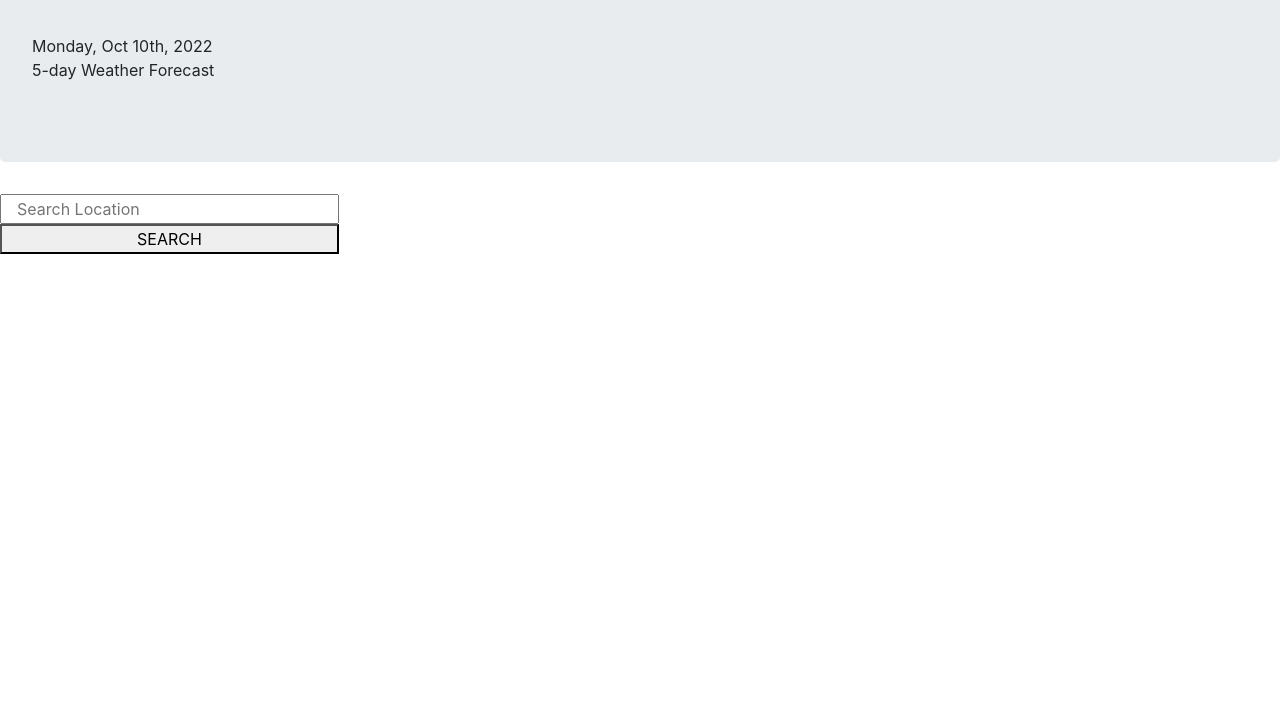
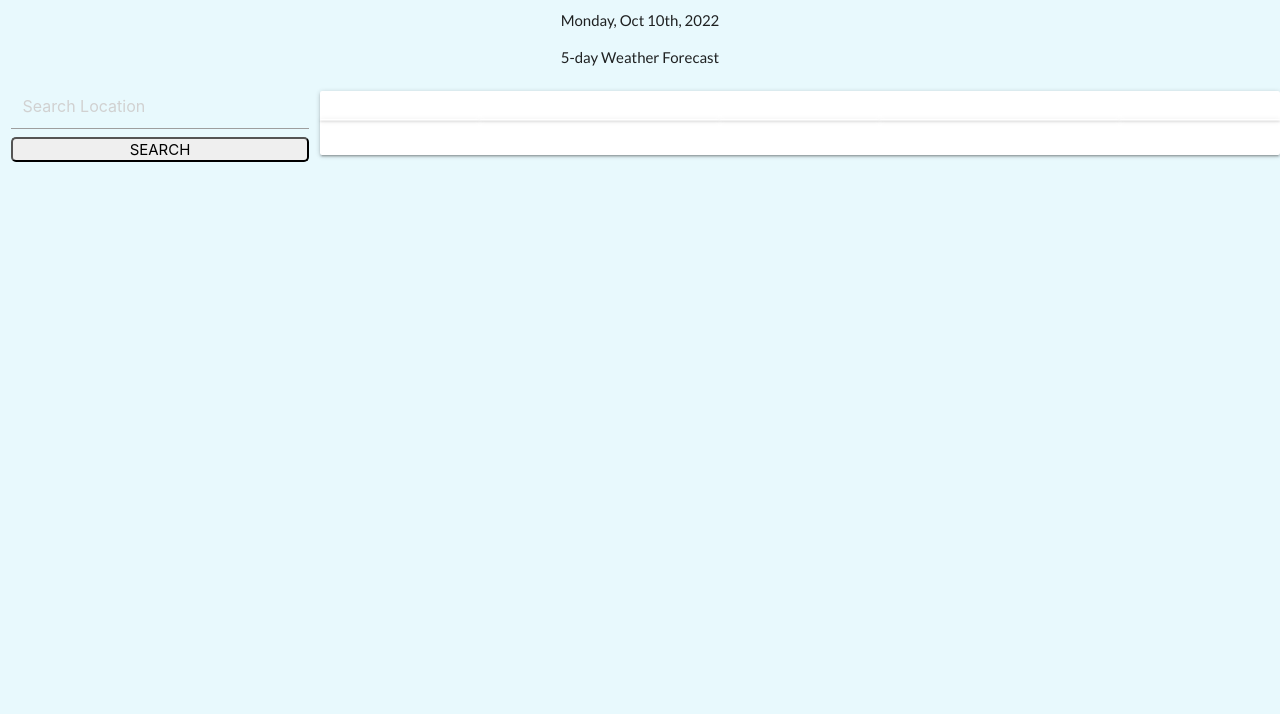
Before and after one commit to YogiBruce/weatherWherever, a plain HTML site: page index.html in a window 1280 px wide. Shown: the part 86-800 px from the top of the page. Drawn offline with nearby package versions, Linux system fonts and the light colour scheme; a web font is replaced by a local one.

Commit message:
switch bootstrap to materialize, add columns and cards

```diff
--- a/assets/style.css
+++ b/assets/style.css
@@ -1,5 +1,6 @@
 body{
-
+    font-family: 'Lato', sans-serif;
+    background-color: #e8f9fd;
 }
 
 .jumbotron{
@@ -26,11 +27,8 @@ section{
 
 }
 
-input, button, .card{
-
-}
-
 .card{
+    margin:10px;
 
 }
 
@@ -47,6 +45,8 @@ input, button, .card{
 }
 
 #searchBtn{
+    border-radius: 5px;
+    padding: 2px;
 
 }
 
--- a/index.html
+++ b/index.html
@@ -6,7 +6,7 @@
     <meta http-equiv="X-UA-Compatible" content="IE=edge">
     <meta name="viewport" content="width=device-width, initial-scale=1.0">
     <link href="https://fonts.googleapis.com/css2?family=Combo&family=Lato&display=swap" rel="stylesheet">
-    <link rel="stylesheet" href="https://stackpath.bootstrapcdn.com/bootstrap/4.3.1/css/bootstrap.min.css" />
+    <link rel="stylesheet" href="https://cdnjs.cloudflare.com/ajax/libs/materialize/1.0.0/css/materialize.min.css">
     <link rel="stylesheet" href="assets/style.css">
 
 
@@ -15,31 +15,34 @@
 
 </head>
 
-<body class="justify-content-center">
-    <h1>Weather Wherever</h1>
-    <header class="col-12 jumbotron" id="currentDay"></header>
+<body>
+    <h1 class="col s12 center-align flow-text">Weather Wherever</h1>
+    <header class="col s12 center-align jumbotron" id="currentDay"></header>
 
     <main class="row">
-        <aside class="col-4 justify-content-center" id="history">
+        <aside class="col s12 m4 l3 center-align" id="history" >
             <!--Submit city request-->
-            <input class="col-md-10" placeholder="Search Location">
+            <input class="col s12 input" placeholder="Search Location">
             <br>
-            <button class="col-md-10" id="searchBtn">SEARCH</button>
-            <br>
+            <button class="col s12 hoverable" id="searchBtn">SEARCH</button>
+            <div class="divider"></div>
+
         </aside>
+        <div class="container col s12 m8 l9 card-panel">
+            <section class="row s12 center-align valign-wrapper weatherFuture" id="day1main">
+                <!--Weather displayed here-->
+            </section>
 
-        <section class="col-8 justify-content-center weatherFuture" id="day1main">
-            <!--Weather displayed here-->
-        </section>
+            <div class="row center-align">
+                <!--Forecast display block-->
+                <section class="col s2 card-panel forecast" id="day1"></section>
+                <section class="col s3 card-panel forecast" id="day2"></section>
+                <section class="col s2 card-panel forecast" id="day3"></section>
+                <section class="col s3 card-panel forecast" id="day4"></section>
+                <section class="col s2 card-panel forecast" id="day5"></section>
+            </div>
+        </div>
 
-        <div>
-            <!--Forecast display block-->
-            <section class="col-2 forecast" id="day1"></section>
-            <section class="col-2 forecast" id="day2"></section>
-            <section class="col-2 forecast" id="day3"></section>
-            <section class="col-2 forecast" id="day4"></section>
-            <section class="col-2 forecast" id="day5"></section>
-        </div>
 
     </main>
 
--- a/script.js
+++ b/script.js
@@ -26,7 +26,7 @@ function getCity(city) {
 //Display previous locations
 
 function appendHistory(city) {
-    var history = $("<div>").text(city).addClass("card")
+    var history = $("<div>").text(city).addClass("col s12 card")
     $("#history").append(history);
 }
 
```
